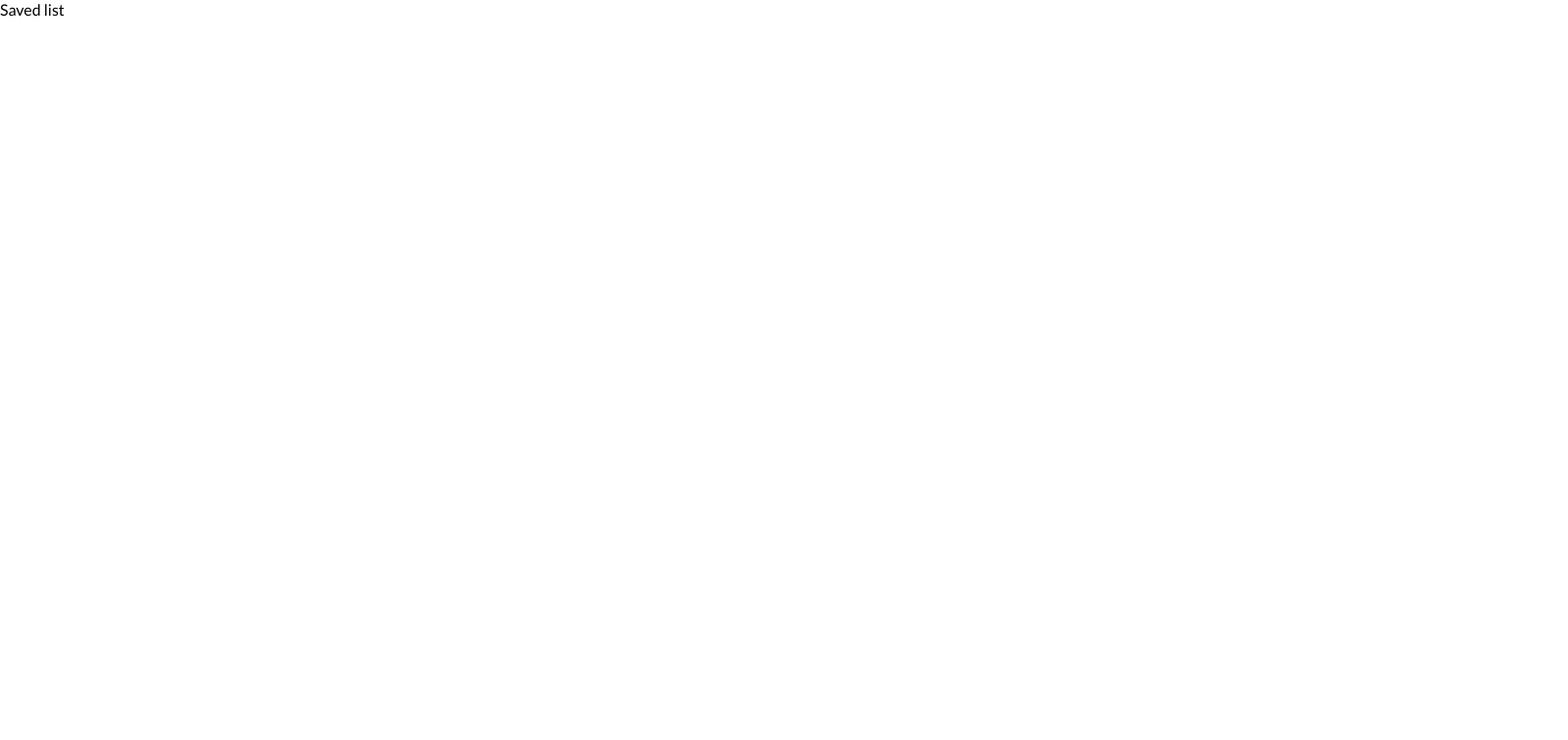
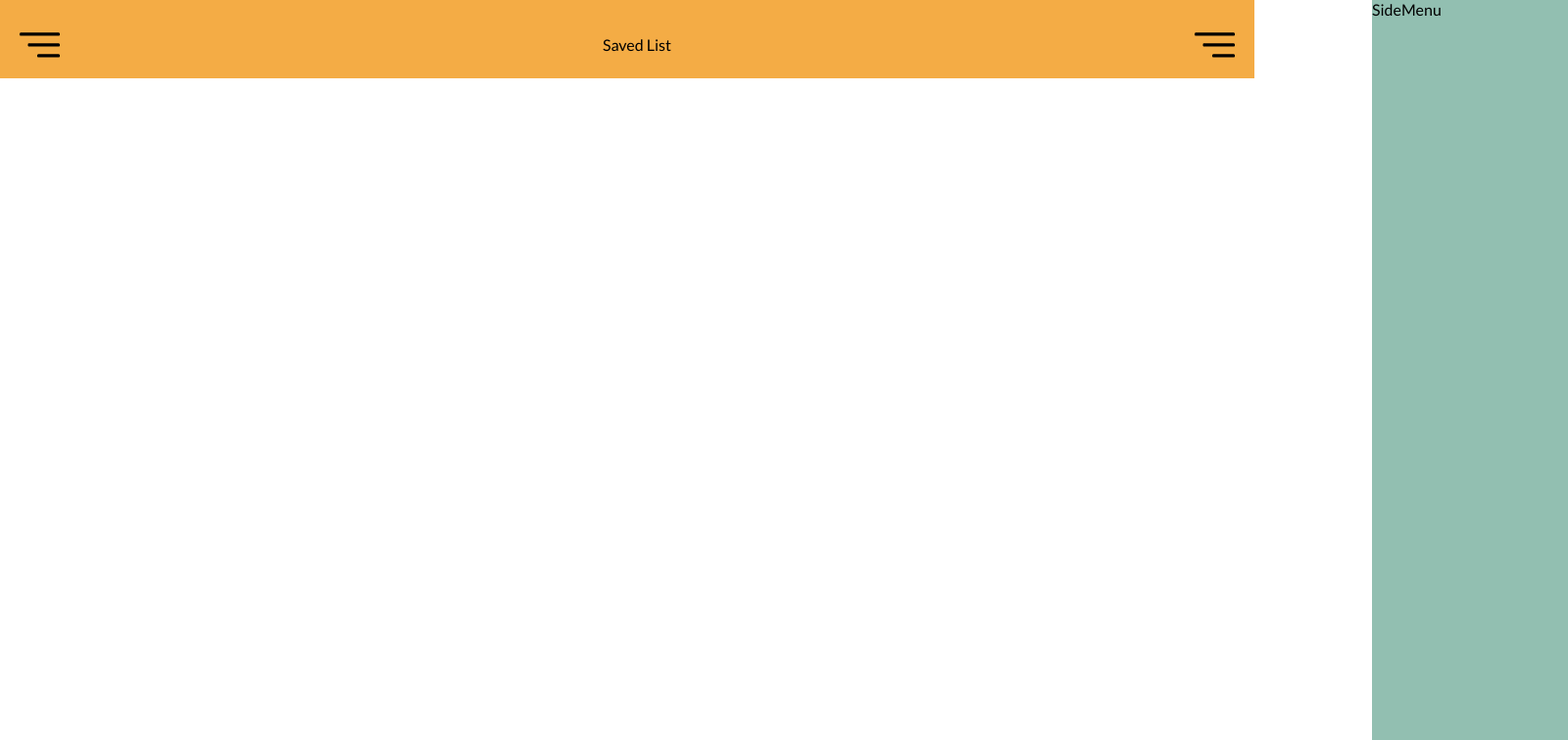
Before and after one commit to ryoujiho/MDIA3109-Final-Group4, a React (Create React App) app in the folder breaddit/: page /SavedList in a window 1280 px wide. Shown: the top 756 px of the page at 98% size, 1600 px wide, since content can reach past the window. Built offline with nearby package versions, Linux system fonts and the light colour scheme.

Commit message:
Added Topbar comp on pages

```diff
--- a/breaddit/src/App.scss
+++ b/breaddit/src/App.scss
@@ -2,7 +2,15 @@
   width:100%;
   height:100%;
   font-family: 'Lato', sans-serif;
+}
 
+.pagebody {
+    width:100%;
+    height:100%;
+    display:flex;
+    flex-direction: column;
+    justify-content: center;
+    align-items: center;
 }
 
 @import url('https://fonts.googleapis.com/css2?family=Lato:wght@100;300;400;700;900&display=swap');
--- a/breaddit/src/comps/Topbar/index.js
+++ b/breaddit/src/comps/Topbar/index.js
@@ -28,6 +28,8 @@ const Back = styled.div`
 
 `;
 
+const PageName = styled.div``;
+
 const Hamburger = styled.div`
     width:auto;
     height:50%;
@@ -51,11 +53,11 @@ const MenuWrapper = styled.div`
     height:100vh;
 `;
 
-const Topbar = () => {
+const Topbar = ({pageName}) => {
     const [openMenu, setOpenMenu] = useState(false);
     return <TopBarWrapper>
             <Back><img src="/Hamburger.png"/></Back>
-            Top Bar
+           <PageName>{pageName}</PageName>
             <Hamburger onClick={()=>{
             setOpenMenu(!openMenu);
             }}>
@@ -70,7 +72,7 @@ const Topbar = () => {
 }
 
 Topbar.defaultProps = {
-
+    pageName:"Page Name"
 
 }
 
--- a/breaddit/src/pages/CreatePost/index.js
+++ b/breaddit/src/pages/CreatePost/index.js
@@ -1,4 +1,5 @@
 import React from 'react';
+import Topbar from 'comps/Topbar';
 import {
     BrowserRouter as Router,
     Switch,
@@ -8,8 +9,8 @@ import {
 
 
   const CreatePost = () => {
-    return <div>
-        Creating a post
+    return <div className="pagebody">
+        <Topbar pageName="Create Post"/>
     </div>
   }
 
--- a/breaddit/src/pages/Feed/index.js
+++ b/breaddit/src/pages/Feed/index.js
@@ -1,4 +1,6 @@
 import React from 'react';
+import Topbar from 'comps/Topbar';
+import Post from 'comps/Post';
 import {
     BrowserRouter as Router,
     Switch,
@@ -8,8 +10,9 @@ import {
 
 
   const Feed = () => {
-    return <div>
-        Feed
+    return <div className="pagebody">
+        <Topbar pageName="Profile/Feed"/>
+        <Post/>
     </div>
   }
 
--- a/breaddit/src/pages/PostExpand/index.js
+++ b/breaddit/src/pages/PostExpand/index.js
@@ -1,4 +1,5 @@
 import React from 'react';
+import Topbar from 'comps/Topbar';
 import {
     BrowserRouter as Router,
     Switch,
@@ -9,8 +10,8 @@ import {
 
   const PostExpand = () => {
     return <div>
-        Post Expand
-    </div>
+        <Topbar pageName=" "/>
+          </div>
   }
 
   export default PostExpand;
--- a/breaddit/src/pages/SavedList/index.js
+++ b/breaddit/src/pages/SavedList/index.js
@@ -1,4 +1,5 @@
 import React from 'react';
+import Topbar from 'comps/Topbar';
 import {
     BrowserRouter as Router,
     Switch,
@@ -8,8 +9,8 @@ import {
 
 
   const SavedList = () => {
-    return <div>
-        Saved list
+    return <div className="pagebody">
+        <Topbar pageName="Saved List"/>
     </div>
   }
 
```
